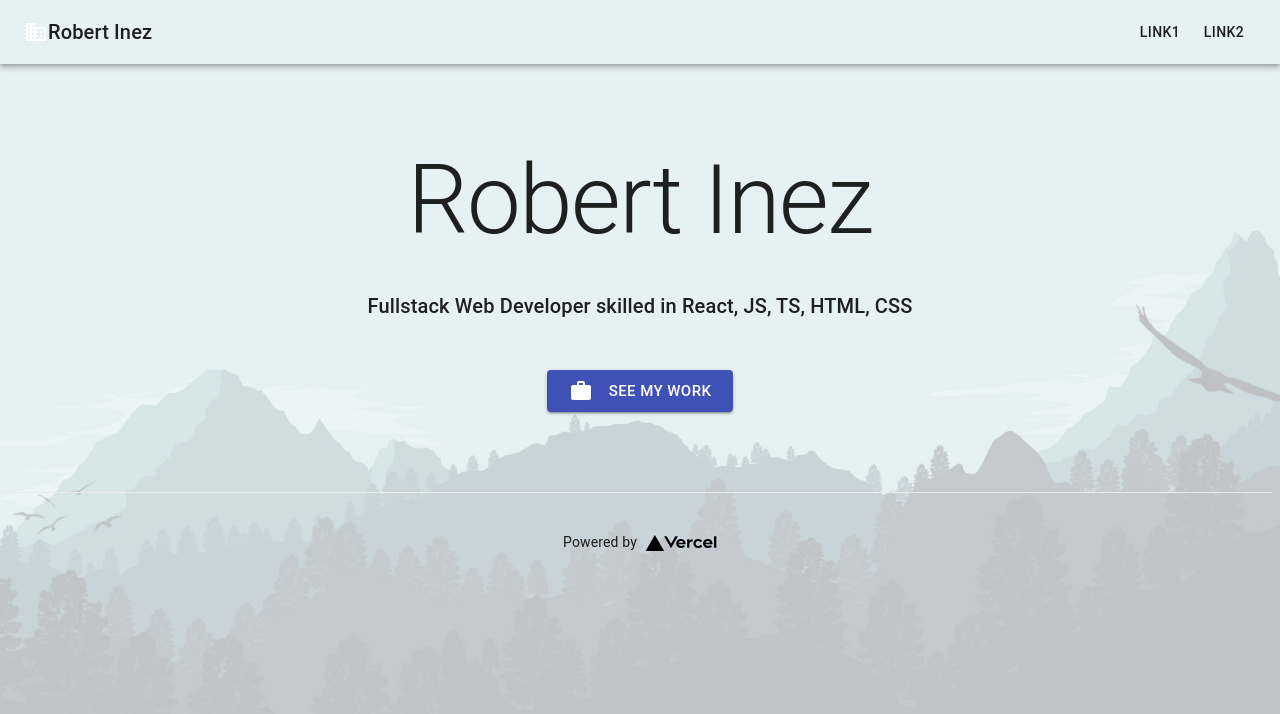
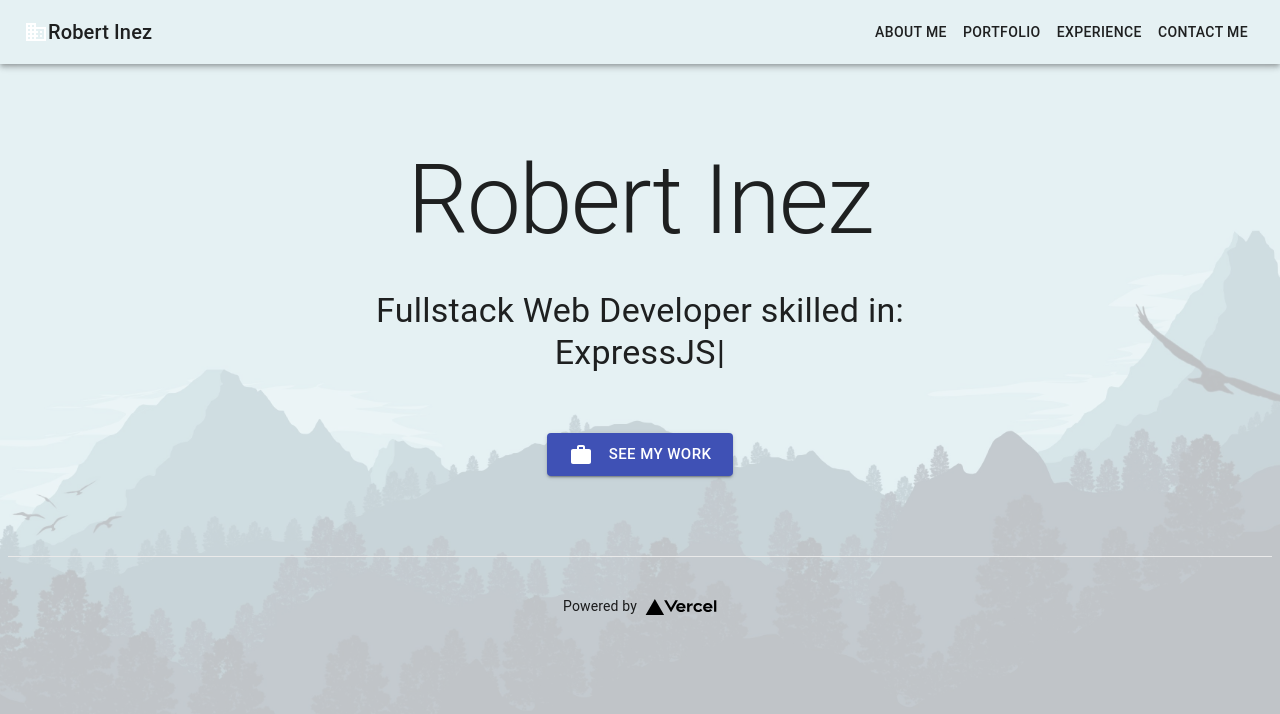
Before and after one commit to Rinez71/portfolio-mk2, a Next.js app in the folder frontend/: page / in a window 1280 px wide. Shown: the top 714 px of the page. Built offline with nearby package versions, Linux system fonts and the light colour scheme; a web font is replaced by a local one.

Commit message:
added typewriter

```diff
--- a/frontend/components/Navbar.tsx
+++ b/frontend/components/Navbar.tsx
@@ -17,8 +17,10 @@ export const Navbar = () => {
             Robert Inez
           </Typography>
           <div className={styles.navlinks}>
-            <Button>Link1</Button>
-            <Button>Link2</Button>
+            <Button>About Me</Button>
+            <Button>Portfolio</Button>
+            <Button>Experience</Button>
+            <Button>Contact Me</Button>
           </div>
         </Toolbar>
       </AppBar>
--- a/frontend/package.json
+++ b/frontend/package.json
@@ -11,10 +11,12 @@
   "dependencies": {
     "@material-ui/core": "^4.12.3",
     "@material-ui/icons": "^4.11.2",
+    "material-ui-image": "^3.3.2",
     "next": "11.1.0",
     "react": "17.0.2",
     "react-dom": "17.0.2",
-    "react-typing-animation": "^1.6.2"
+    "react-typing-animation": "^1.6.2",
+    "typewriter-effect": "^2.18.0"
   },
   "devDependencies": {
     "@types/react": "17.0.17",
--- a/frontend/pages/index.tsx
+++ b/frontend/pages/index.tsx
@@ -17,9 +17,12 @@ import {
   Container,
   Drawer,
   Button,
+  Box,
+  Paper,
 } from '@material-ui/core';
 import { Business } from '@material-ui/icons';
 import WorkIcon from '@material-ui/icons/Work';
+import Typewriter from 'typewriter-effect';
 
 const Home: NextPage = () => {
   return (
@@ -35,7 +38,7 @@ const Home: NextPage = () => {
         <main className={styles.main}>
           <Grid
             container
-            justifyContent='center'
+            justify='center'
             alignItems='center'
             spacing={6}
             md={12}
@@ -45,23 +48,30 @@ const Home: NextPage = () => {
               <Typography
                 variant='h1'
                 align='center'
+                className={styles.title}
                 gutterBottom
-                className={styles.title}
               >
                 Robert Inez
               </Typography>
-              <Typography variant='h6' align='center'>
-                Fullstack Web Developer skilled in React, JS, TS, HTML, CSS
+              <Typography variant='h4' align='center' gutterBottom>
+                Fullstack Web Developer skilled in: <Typewriter
+                options={{
+                  strings: ['ReactJS', 'ExpressJS', 'MySQL', 'NodeJS', 'and much more!'  ],
+                  autoStart: true,
+                  loop: true,
+                }}
+              />
               </Typography>
             </Grid>
             <Grid item md={6}>
-              <Button variant='contained' size='large' color='primary'>
-                <WorkIcon className={styles.icon} />
-                See my work
-              </Button>
+              <Box display='flex' justifyContent='center' alignItems='center'>
+                <Button variant='contained' size='large' color='primary'>
+                  <WorkIcon className={styles.icon} />
+                  See my work
+                </Button>
+              </Box>
             </Grid>
           </Grid>
-
         </main>
 
         <footer className={styles.footer}>
```
Also changed, not shown: 1 other file (tests, documents, lock files or other folders).
